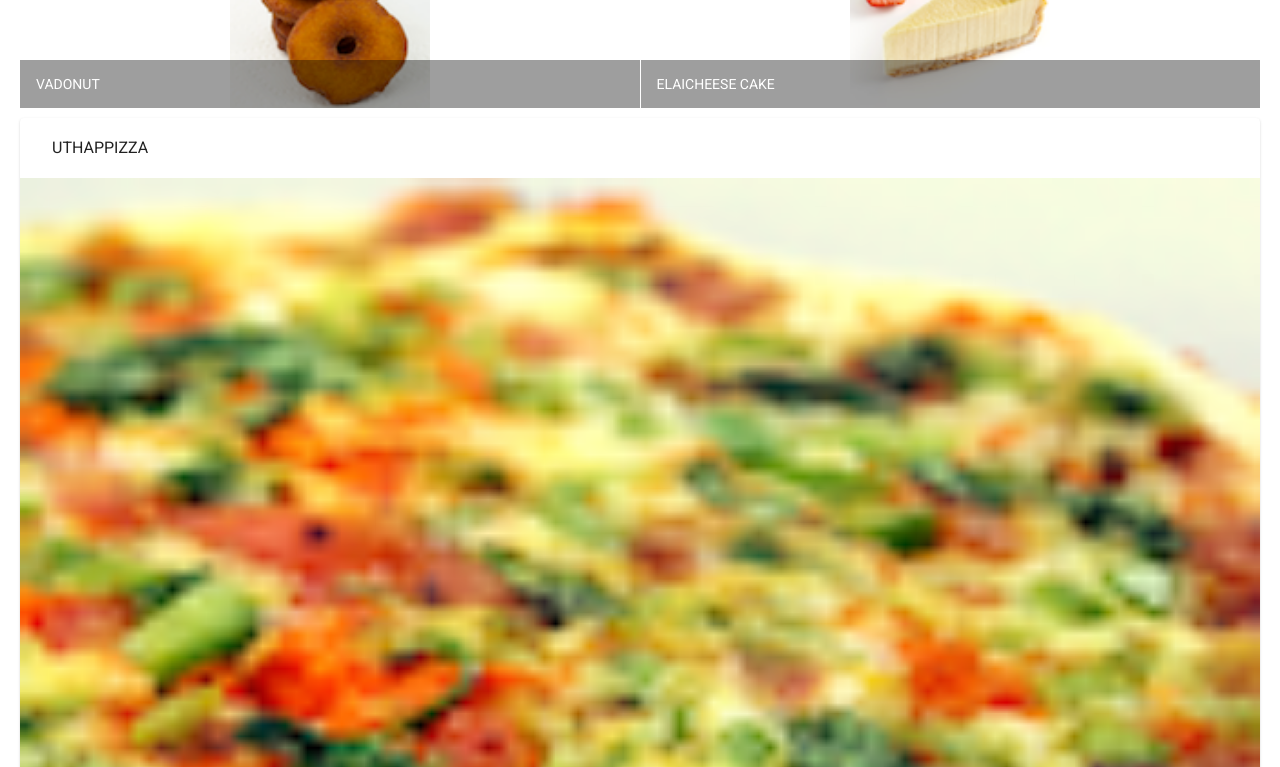
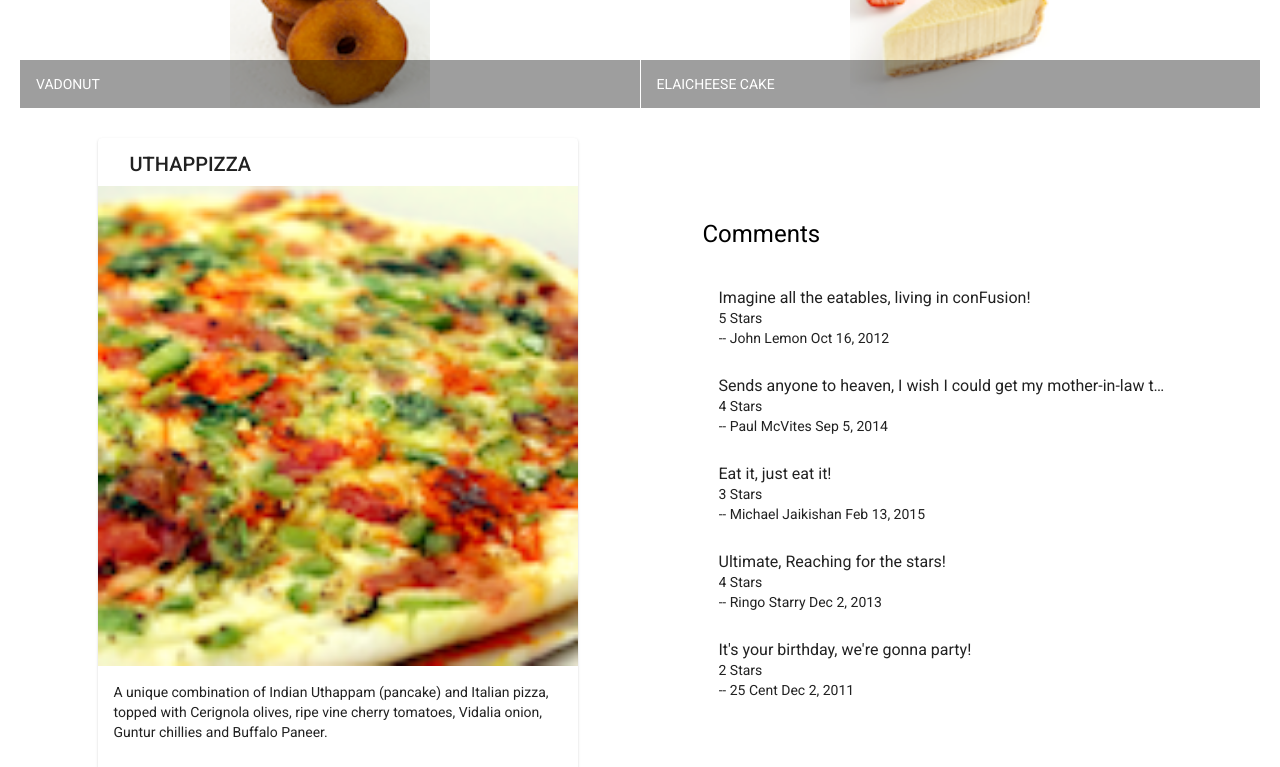
Before and after one commit to rand0mdev/conFusion, an Angular app: page / in a window 1280 px wide. Shown: the part 440-1207 px from the top of the page. Built offline with nearby package versions, Linux system fonts and the light colour scheme.

Commit message:
Assignment 1

```diff
--- a/src/app/app.module.ts
+++ b/src/app/app.module.ts
@@ -10,11 +10,13 @@
 import { AppComponent } from './app.component';
 import { BrowserAnimationsModule } from '@angular/platform-browser/animations';
 import { MenuComponent } from './menu/menu.component';
+import { DishdetailComponent } from './dishdetail/dishdetail.component';
 
 @NgModule({
   declarations: [
     AppComponent,
-    MenuComponent
+    MenuComponent,
+    DishdetailComponent
   ],
   imports: [
     BrowserModule,
--- /dev/null
+++ b/src/app/dishdetail/dishdetail.component.html
@@ -0,0 +1,36 @@
+<div class="container"
+    fxLayout="row"
+    fxLayout.sm="column"
+    fxLayout.xs="column"
+    fxLayoutAlign.gt-md="space-around center"
+    fxLayoutGap="10px"
+    fxLayoutGap.xs="0">
+
+  <div fxFlex="40">
+    <mat-card *ngIf="dish">
+      <mat-card-header>
+        <mat-card-title>{{ dish.name | uppercase }}</mat-card-title>
+      </mat-card-header>
+      <img mat-card-image src="{{ dish.image }}" alt="{{ dish.name }}">
+      <mat-card-content>
+        <p>{{ dish.description }}</p>
+      </mat-card-content>
+      <mat-card-footer>
+        <button mat-button>LIKE</button>
+        <button mat-button>SHARE</button>
+      </mat-card-footer>
+    </mat-card>
+  </div>
+
+  <div fxFlex="40">
+    <h1>Comments</h1>
+    <mat-list *ngIf="dish">
+      <mat-list-item *ngFor="let comment of dish.comments">
+        <p mat-line>{{ comment.comment }}</p>
+        <p mat-line>{{ comment.rating }} Stars</p>
+        <p mat-line>-- {{ comment.author }} {{ comment.date | date }}</p>
+      </mat-list-item>
+    </mat-list>
+  </div>
+
+</div>
--- /dev/null
+++ b/src/app/dishdetail/dishdetail.component.ts
@@ -0,0 +1,61 @@
+import { Component, OnInit } from '@angular/core';
+
+const DISH = {
+  id: '0',
+  name: 'Uthappizza',
+  image: '/assets/images/uthappizza.png',
+  category: 'mains',
+  featured: true,
+  label: 'Hot',
+  price: '4.99',
+  // tslint:disable-next-line:max-line-length
+  description: 'A unique combination of Indian Uthappam (pancake) and Italian pizza, topped with Cerignola olives, ripe vine cherry tomatoes, Vidalia onion, Guntur chillies and Buffalo Paneer.',
+  comments: [
+       {
+           rating: 5,
+           comment: 'Imagine all the eatables, living in conFusion!',
+           author: 'John Lemon',
+           date: '2012-10-16T17:57:28.556094Z'
+       },
+       {
+           rating: 4,
+           comment: 'Sends anyone to heaven, I wish I could get my mother-in-law to eat it!',
+           author: 'Paul McVites',
+           date: '2014-09-05T17:57:28.556094Z'
+       },
+       {
+           rating: 3,
+           comment: 'Eat it, just eat it!',
+           author: 'Michael Jaikishan',
+           date: '2015-02-13T17:57:28.556094Z'
+       },
+       {
+           rating: 4,
+           comment: 'Ultimate, Reaching for the stars!',
+           author: 'Ringo Starry',
+           date: '2013-12-02T17:57:28.556094Z'
+       },
+       {
+           rating: 2,
+           comment: 'It\'s your birthday, we\'re gonna party!',
+           author: '25 Cent',
+           date: '2011-12-02T17:57:28.556094Z'
+       }
+   ]
+};
+
+@Component({
+  selector: 'app-dishdetail',
+  templateUrl: './dishdetail.component.html',
+  styleUrls: ['./dishdetail.component.scss']
+})
+export class DishdetailComponent implements OnInit {
+
+  dish = DISH;
+
+  constructor() { }
+
+  ngOnInit(): void {
+  }
+
+}
--- a/src/app/menu/menu.component.html
+++ b/src/app/menu/menu.component.html
@@ -20,22 +20,6 @@
     </mat-grid-list>
   </div>
 
-  <div fxFlex *ngIf="selectedDish">
-    <mat-card>
-      <mat-card-header>
-        <mat-card-title>
-          <h3>{{ selectedDish.name | uppercase }}</h3>
-        </mat-card-title>
-      </mat-card-header>
-      <img mat-card-image src="{{ selectedDish.image }}" alt="{{ selectedDish.name }}" />
-      <mat-card-content>
-        <p>{{ selectedDish.description }}</p>
-      </mat-card-content>
-      <mat-card-actions>
-        <button mat-button>LIKE</button>
-        <button mat-button>SHARE</button>
-      </mat-card-actions>
-    </mat-card>
-  </div>
-
+  <app-dishdetail *ngIf="selectedDish">
+  </app-dishdetail>
 </div>
```
Also changed, not shown: src/app/dishdetail/dishdetail.component.scss (added).
